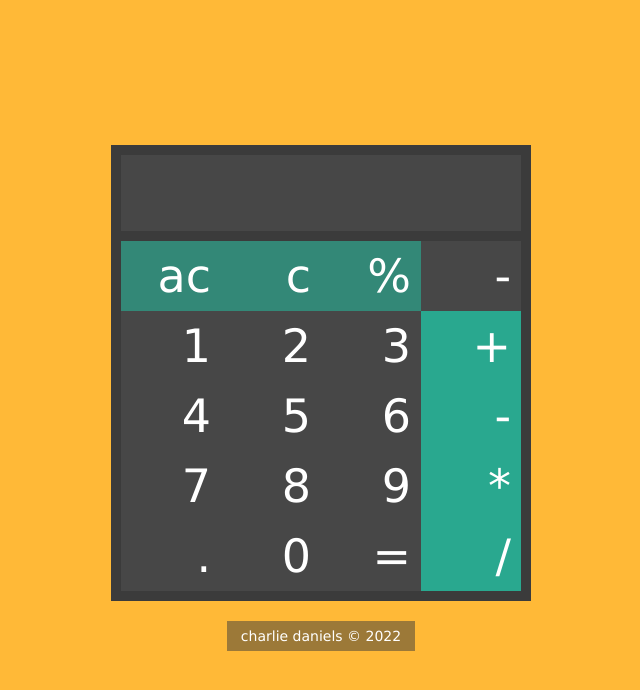
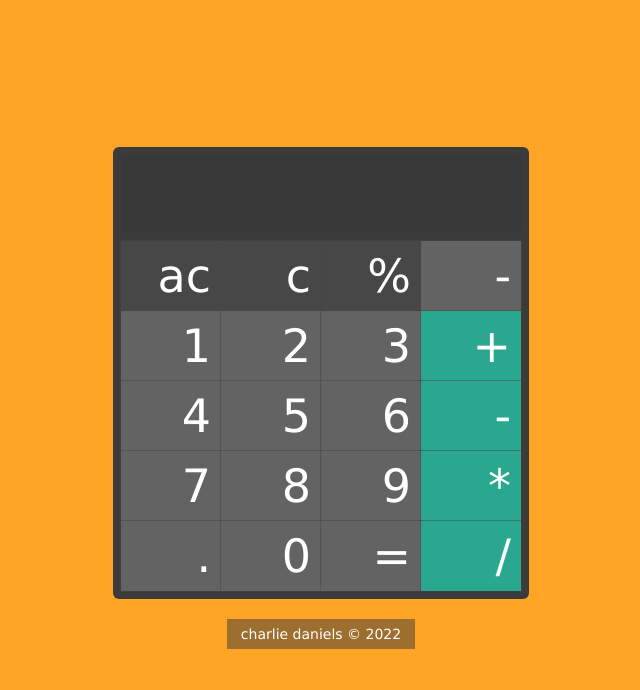
Before and after one commit to charlie-daniels/calc, a plain HTML site: page index.html in a window 1280 px wide. Shown: the whole page, without its empty margins (319-959 px from the left). Drawn offline with Linux system fonts and the light colour scheme.

Commit message:
style details

```diff
--- a/styles.css
+++ b/styles.css
@@ -4,7 +4,7 @@ body {
     flex-direction: column;
     justify-content: center;
     align-items: center;
-    background-color: rgb(255, 185, 55);
+    background-color: rgb(255, 164, 36);
 }
 
 body * {
@@ -14,7 +14,8 @@ body * {
 }
 
 .calc {
-    padding: 10px;
+    padding: 8px;
+    border-radius: 6px;
     background-color: rgb(59, 59, 59);
 }
 
@@ -30,7 +31,7 @@ body * {
 }
 
 .option {
-    background-color: rgb(51, 136, 119);
+    background-color: rgb(71, 71, 71);
 }
 
 button {
@@ -39,15 +40,16 @@ button {
     padding-right: 10px;
     border: none;
     text-align: right;
-    background-color: rgb(71, 71, 71);
+    background-color: rgb(99, 99, 99);
+    outline: solid rgb(71, 71, 71, 0.5) 1px;
 }
 
 #display {
     padding: 10px;
     margin-bottom: 10px;
     height: 1.2em;
-    background-color: rgb(71, 71, 71);
     text-align: right;
+    background-color: rgb(0, 0 , 0, 0.05);
 }
 
 #footer {
```
